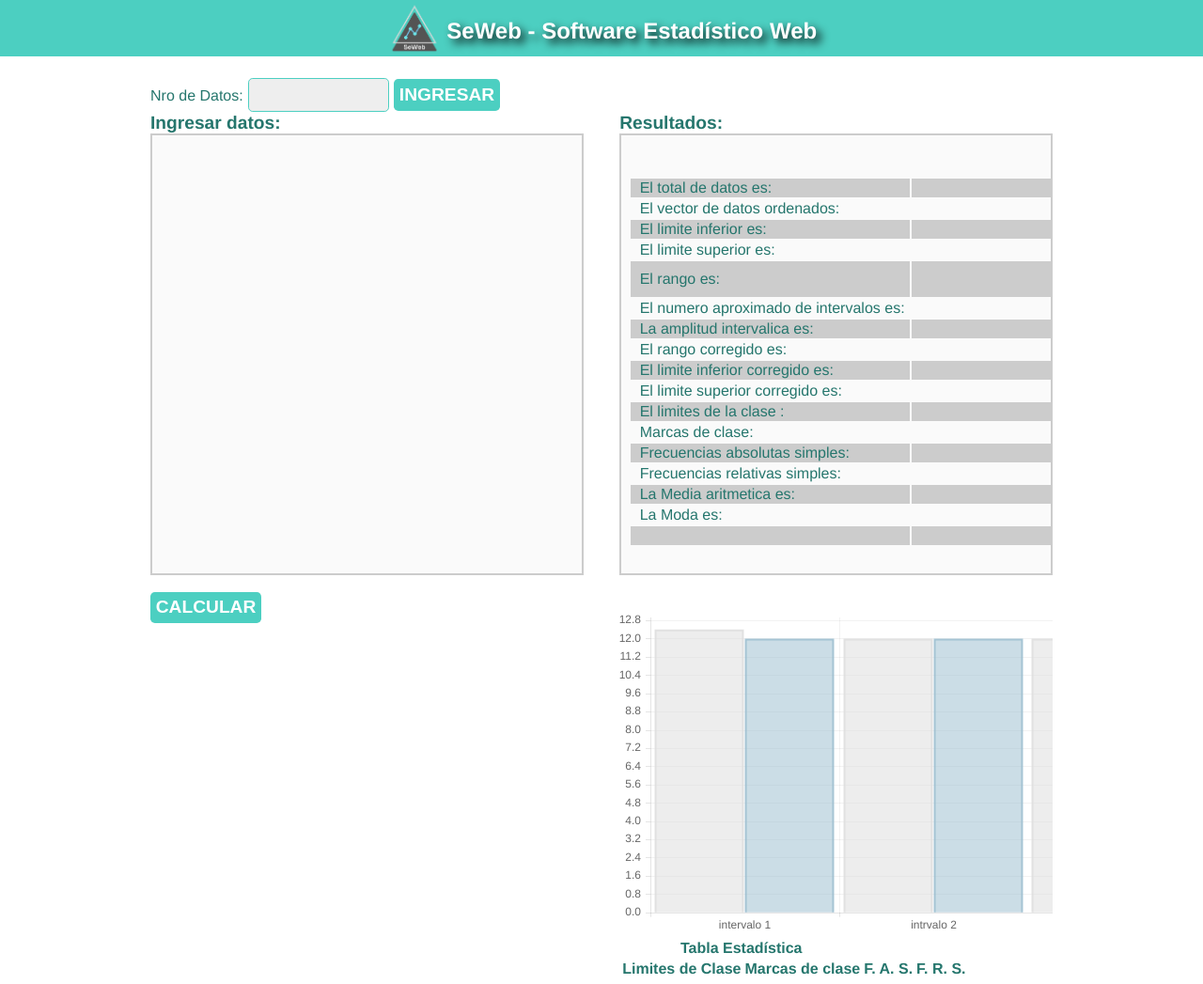
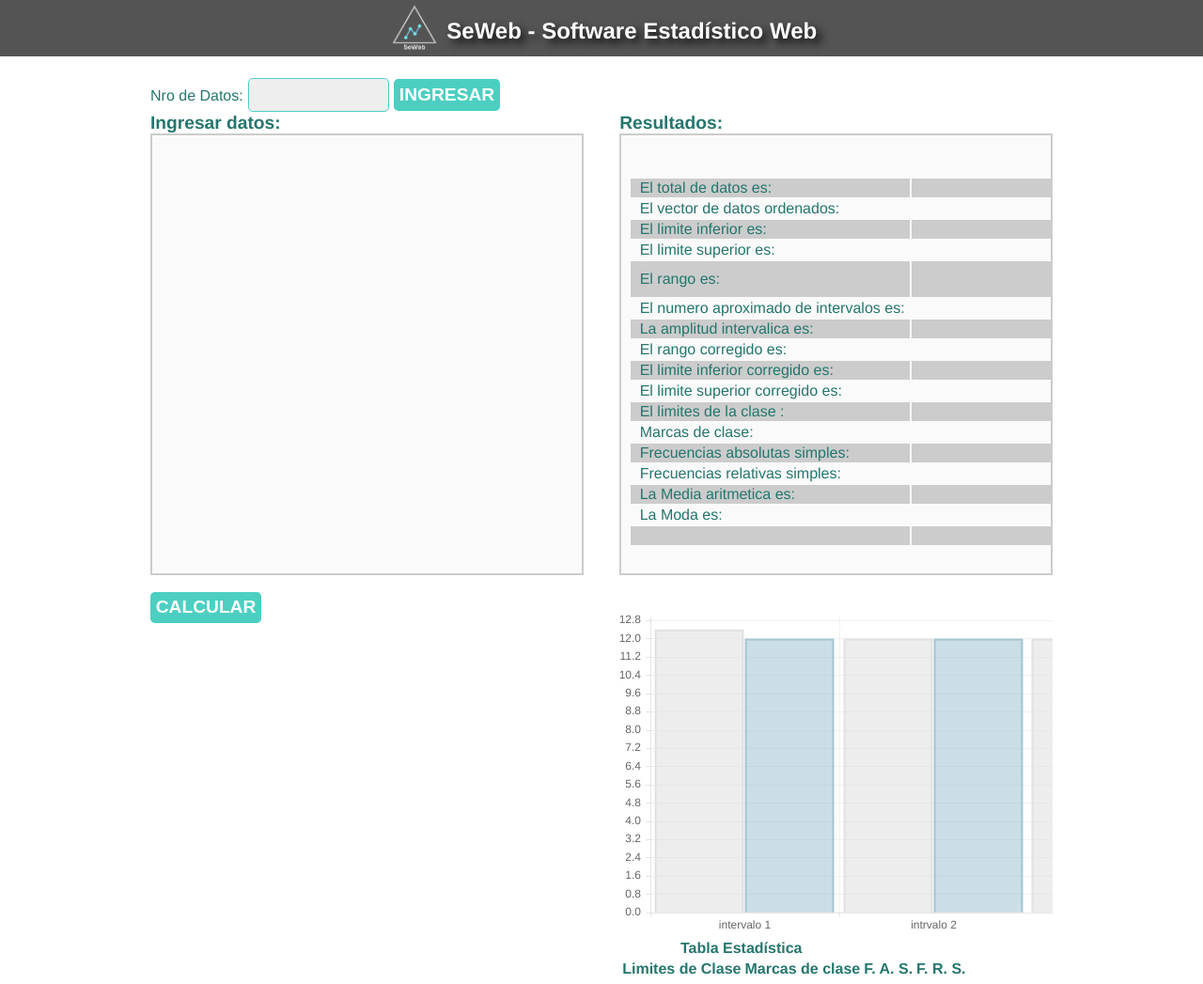
Before and after one commit to frdtorres/SeWeb, a plain HTML site: page index.html in a window 1280 px wide. Shown: the whole page at 94% size. Drawn offline with nearby package versions, Linux system fonts and the light colour scheme; a web font is replaced by a local one.

Commit message:
Update style.css

```diff
--- a/css/style.css
+++ b/css/style.css
@@ -61,7 +61,7 @@
 	white-space: pre;
 	}
 	header{
-		background:#4CCFC1;
+		background:#545454;
 		color: #fff;
 	margin:0 auto;
 	max-width:100%;
```
